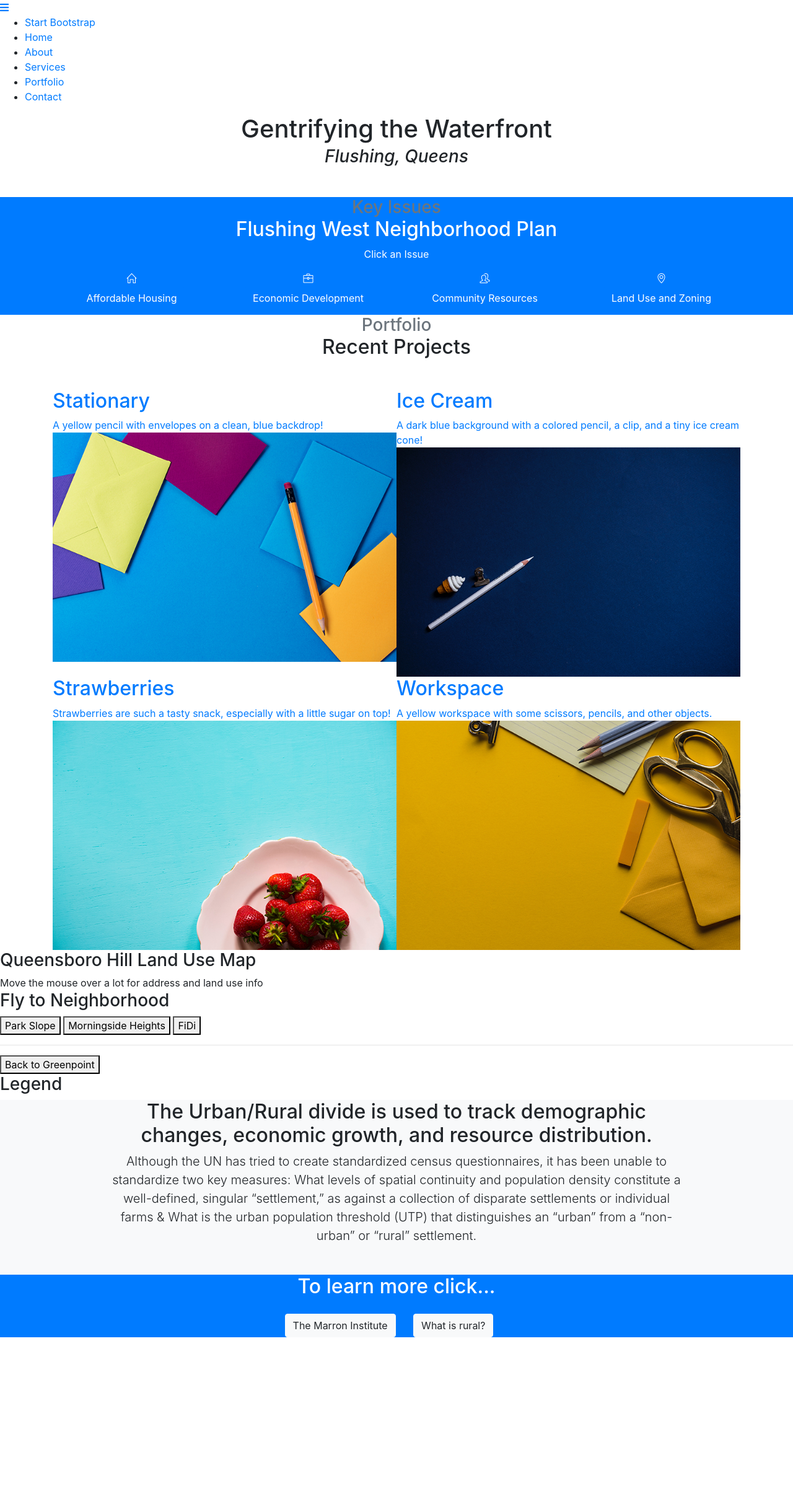
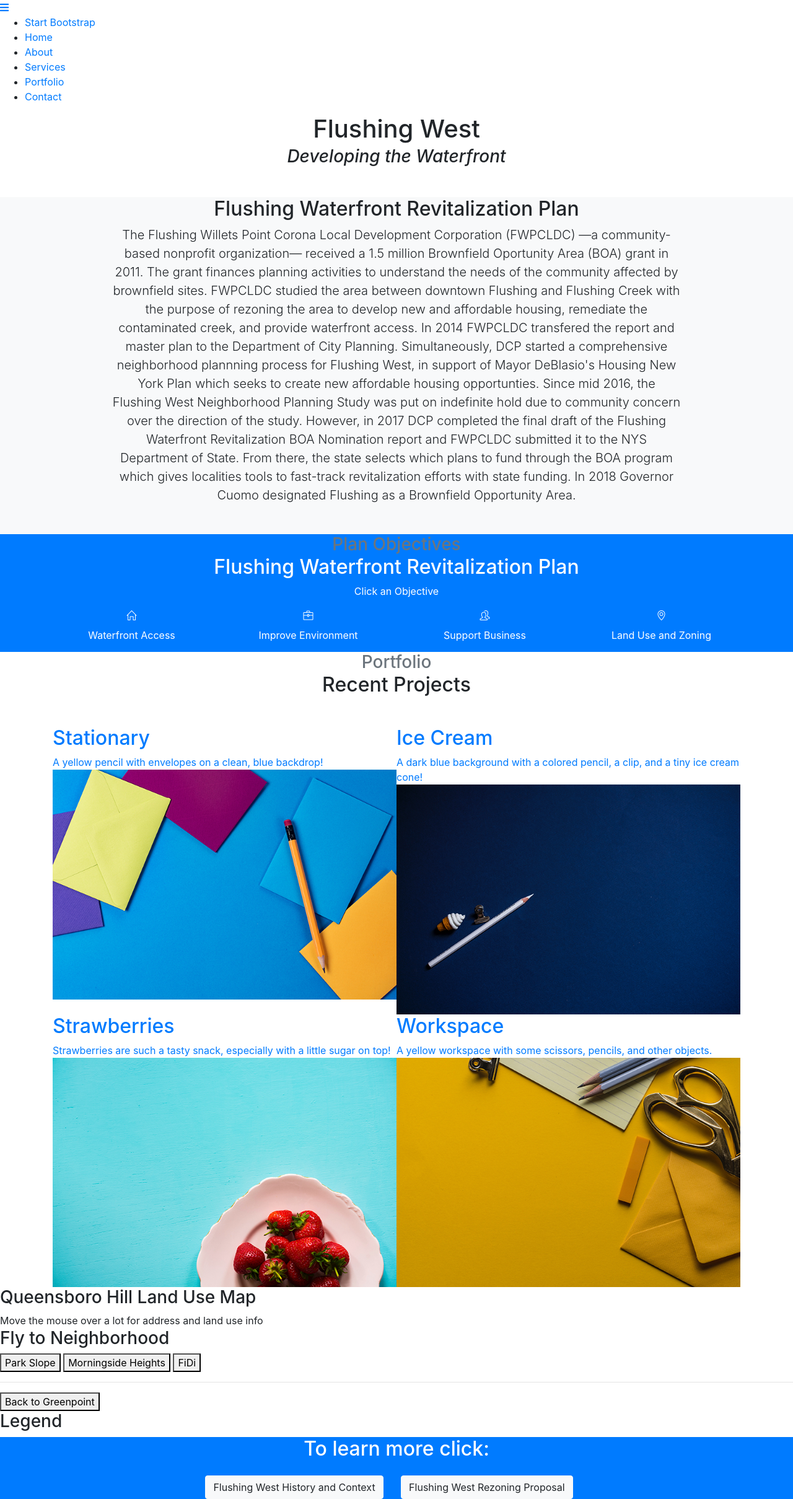
Before and after one commit to nat-gomez/final-2019, a website with bundled scripts: page index.html in a window 1280 px wide. Shown: the whole page at 62% size. Before the commit the page ends 2158 px from the top, so only its background shows below. Built offline with nearby package versions, Linux system fonts and the light colour scheme.

Commit message:
updated "about" and "services"

```diff
--- a/index.html
+++ b/index.html
@@ -55,24 +55,45 @@
   <!-- Header -->
   <header class="masthead d-flex">
     <div class="container text-center my-auto">
-      <h1 class="mb-1">Gentrifying the Waterfront</h1>
+      <h1 class="mb-1">Flushing West</h1>
       <h3 class="mb-5">
-        <em>Flushing, Queens</em>
+        <em>Developing the Waterfront</em>
       </h3>
       <!--<a class="btn btn-dark btn-xl js-scroll-trigger" href="#services">What We Offer</a> -->
     </div>
     <div class="overlay"></div>
   </header>
 
+  <!-- About -->
+  <section class="content-section bg-light" id="about">
+    <div class="container text-center">
+      <div class="row">
+        <div class="col-lg-10 mx-auto">
+          <h2>Flushing Waterfront Revitalization Plan</h2>
+          <p class="lead mb-5"> The Flushing Willets Point Corona Local Development Corporation (FWPCLDC) —a community-based nonprofit organization— received a 1.5 million Brownfield Oportunity Area (BOA) grant in 2011.
+            The grant finances planning activities to understand the needs of the community affected by brownfield sites.
+            FWPCLDC studied the area between downtown Flushing and Flushing Creek with the purpose of rezoning the area to develop new and affordable housing, remediate the contaminated creek, and provide waterfront access.
+            In 2014 FWPCLDC transfered the report and master plan to the Department of City Planning.
+            Simultaneously, DCP started a comprehensive neighborhood plannning process for Flushing West, in support of Mayor DeBlasio's Housing New York Plan which seeks to create new affordable housing opportunties.
+            Since mid 2016, the Flushing West Neighborhood Planning Study was put on indefinite hold due to community concern over the direction of the study.
+            However, in 2017 DCP completed the final draft of the Flushing Waterfront Revitalization BOA Nomination report and FWPCLDC submitted it to the NYS Department of State.
+            From there, the state selects which plans to fund through the BOA program which gives localities tools to fast-track revitalization efforts with state funding.
+            In 2018 Governor Cuomo designated Flushing as a Brownfield Opportunity Area.
+          <!-- <a class="btn btn-primary btn-xl js-scroll-trigger" href="#about">Find Out More</a> -->
+        </div>
+      </div>
+    </div>
+  </section>
+
   <!-- Services -->
   <!-- services=global definitions -->
   <section class="content-section bg-primary text-white text-center" id="services">
     <div class="container">
       <div class="content-section-heading">
-        <h3 class="text-secondary mb-0">Key Issues</h3>
-        <h2 >Flushing West Neighborhood Plan</h2>
+        <h3 class="text-secondary mb-0">Plan Objectives</h3>
+        <h2 >Flushing Waterfront Revitalization Plan</h2>
       </div>
-      <p> Click an Issue</p>
+      <p> Click an Objective</p>
       <div class="row">
         <div class="col-lg-3 col-md-6 mb-5 mb-lg-0">
           <span class="service-icon rounded-circle mx-auto mb-3">
@@ -80,8 +101,8 @@
           </span>
           <h4>
             <!-- Button trigger modal -->
-            <button type="button" class="btn btn-primary" data-toggle="modal" data-target="#affordableHousingModal">
-              Affordable Housing
+            <button type="button" class="btn btn-primary" data-toggle="modal" data-target="#waterfrontAccessModal">
+              Waterfront Access
             </button>
           </h4>
         </div>
@@ -91,8 +112,8 @@
           </span>
           <h4>
             <!-- Button trigger modal -->
-            <button type="button" class="btn btn-primary" data-toggle="modal" data-target="#economicDevelopmentModal">
-              Economic Development
+            <button type="button" class="btn btn-primary" data-toggle="modal" data-target="#improveEnvironmentModal">
+              Improve Environment
             </button>
           </h4>
         </div>
@@ -102,8 +123,8 @@
           </span>
           <h4>
             <!-- Button trigger modal -->
-            <button type="button" class="btn btn-primary" data-toggle="modal" data-target="#communityDevelopmentModal">
-              Community Resources
+            <button type="button" class="btn btn-primary" data-toggle="modal" data-target="#supportBusinessModal">
+              Support Business
             </button>
           </h4>
         </div>
@@ -227,28 +248,15 @@
   -->
 
 
-  <!-- About I changed the order and put about after services for better visualization
-  ACTUALLY, after im done with the map, I want to put the "consequence" of diff definitions here.
-  Express exactly why this matters-->
-  <section class="content-section bg-light" id="about">
-    <div class="container text-center">
-      <div class="row">
-        <div class="col-lg-10 mx-auto">
-          <h2>The Urban/Rural divide is used to track demographic changes, economic growth, and resource distribution.</h2>
-          <p class="lead mb-5">Although the UN has tried to create standardized census questionnaires, it has been unable to standardize two key measures: What levels of spatial continuity and population density constitute a well-defined, singular “settlement,” as against a collection of disparate settlements or individual farms & What is the urban population threshold (UTP) that distinguishes an “urban” from a “non-urban” or “rural” settlement.
-          <!-- <a class="btn btn-primary btn-xl js-scroll-trigger" href="#about">Find Out More</a> -->
-        </div>
-      </div>
-    </div>
-  </section>
+
 
     <!-- Call to Action I changed this to put it below the map -->
     <section class="content-section bg-primary text-white">
       <div class="container text-center">
-        <h2 class="mb-4">To learn more click...</h2>
+        <h2 class="mb-4">To learn more click:</h2>
         <!-- <a href="https://marroninstitute.nyu.edu/uploads/content/Angel_et_al_Our_Not-So-Urban_World,_revised_on_22_Aug_2018_v2.pdf">The Marron Institute</a></p> -->
-        <a href="https://marroninstitute.nyu.edu/uploads/content/Angel_et_al_Our_Not-So-Urban_World,_revised_on_22_Aug_2018_v2.pdf" class="btn btn-xl btn-light mr-4">The Marron Institute</a>
-        <a href="https://gis-portal.data.census.gov/arcgis/apps/MapSeries/index.html?appid=7a41374f6b03456e9d138cb014711e01" class="btn btn-xl btn-light mr-4">What is rural?</a>
+        <a href="https://www1.nyc.gov/assets/planning/download/pdf/plans-studies/flushing-west/flushing-history-context.pdf" class="btn btn-xl btn-light mr-4">Flushing West History and Context</a>
+        <a href="https://www1.nyc.gov/assets/planning/download/pdf/applicants/env-review/flushing-west/draft_scope.pdf" class="btn btn-xl btn-light mr-4">Flushing West Rezoning Proposal</a>
       </div>
     </section>
 
@@ -281,19 +289,20 @@
     <i class="fas fa-angle-up"></i>
   </a>
 
-  <!-- India Modal (For all the modals below I got my code from https://getbootstrap.com/docs/4.0/components/modal/ )-->
-  <div class="modal fade" id="affordableHousingModal" tabindex="-1" role="dialog" aria-labelledby="exampleModalLabel" aria-hidden="true">
+  <!-- Waterfront Access Modal (For all the modals below I got my code from https://getbootstrap.com/docs/4.0/components/modal/ )-->
+  <div class="modal fade" id="waterfrontAccessModal" tabindex="-1" role="dialog" aria-labelledby="exampleModalLabel" aria-hidden="true">
     <div class="modal-dialog" role="document">
       <div class="modal-content">
         <div class="modal-header">
-          <h5 class="modal-title" id="exampleModalLabel">India's Definition of Urban</h5>
+          <h5 class="modal-title" id="exampleModalLabel">Waterfront Access</h5>
           <button type="button" class="close" data-dismiss="modal" aria-label="Close">
             <span aria-hidden="true">&times;</span>
           </button>
         </div>
         <div class="modal-body">
-          Towns (places with municipal corporation, municipal area committee, town committee, notified area committee or cantonment board); also, all places having 5,000 or more inhabitants, a density of not less than 1,000 persons per square mile or 400 per square kilometre, pronounced urban characteristics and at least three fourths of the adult male population employed in pursuits other than agriculture.
-          <a href="https://unstats.un.org/unsd/demographic/sconcerns/densurb/Defintion_of%20Urban.pdf">Source</a>
+          A chief desire of the community is to create a publicly-accessible, passive recreation destination a long Flushing Creek’s shoreline, as well as to address the lack of local open space within the western portion of Downtown Flushing. A key land use recommendation of the Plan is the creation of a special district to facilitate development that would require additional public access areas on the waterfront and require new projects to provide a new private street network and pedestrian
+          circulation routes to better connect waterfront blocks to upland portions of the Study Area.
+          <a href="https://www.dropbox.com/sh/yeszu7eb3us3rxl/AAB1vKVKjK-RlelJsA11XvGla?dl=0&preview=BOA+REPORT.pdf">Source</a>
         </div>
         <div class="modal-footer">
           <button type="button" class="btn btn-secondary" data-dismiss="modal">Close</button>
@@ -302,19 +311,19 @@
     </div>
   </div>
 
-  <!-- Norway Modal -->
-  <div class="modal fade" id="economicDevelopmentModal" tabindex="-1" role="dialog" aria-labelledby="exampleModalLabel" aria-hidden="true">
+  <!-- Improve Environment Modal -->
+  <div class="modal fade" id="improveEnvironmentModal" tabindex="-1" role="dialog" aria-labelledby="exampleModalLabel" aria-hidden="true">
     <div class="modal-dialog" role="document">
       <div class="modal-content">
         <div class="modal-header">
-          <h5 class="modal-title" id="exampleModalLabel">Norway's Definition of Urban</h5>
+          <h5 class="modal-title" id="exampleModalLabel">Improve Environment</h5>
           <button type="button" class="close" data-dismiss="modal" aria-label="Close">
             <span aria-hidden="true">&times;</span>
           </button>
         </div>
         <div class="modal-body">
-          Localities of 200 or more inhabitants.
-          <a href="https://unstats.un.org/unsd/demographic/sconcerns/densurb/Defintion_of%20Urban.pdf">Source</a>
+          The planning process for this study was organized thorough coordination with numerous City and State agencies to work collaboratively to address environmental challenges associated with developing on the waterfront, including long-term opportunities to improve Flushing Creek’s water quality, and site remediation support to tackle any lingering effects of contamination as a result of the area’s long history of industrial use.
+          <a href="https://www.dropbox.com/sh/yeszu7eb3us3rxl/AAB1vKVKjK-RlelJsA11XvGla?dl=0&preview=BOA+REPORT.pdf">Source</a>
         </div>
         <div class="modal-footer">
           <button type="button" class="btn btn-secondary" data-dismiss="modal">Close</button>
@@ -323,19 +332,19 @@
     </div>
   </div>
 
-  <!-- United States Modal -->
-  <div class="modal fade" id="communityDevelopmentModal" tabindex="-1" role="dialog" aria-labelledby="exampleModalLabel" aria-hidden="true">
+  <!-- Support Business Modal -->
+  <div class="modal fade" id="supportBusinessModal" tabindex="-1" role="dialog" aria-labelledby="exampleModalLabel" aria-hidden="true">
     <div class="modal-dialog" role="document">
       <div class="modal-content">
         <div class="modal-header">
-          <h5 class="modal-title" id="exampleModalLabel">United State's Definition of Urban</h5>
+          <h5 class="modal-title" id="exampleModalLabel">Support Business</h5>
           <button type="button" class="close" data-dismiss="modal" aria-label="Close">
             <span aria-hidden="true">&times;</span>
           </button>
         </div>
         <div class="modal-body">
-          Agglomerations of 2,500 or more inhabitants, generally having population densities of 1,000 persons per square mile or more.
-          <a href="https://unstats.un.org/unsd/demographic/sconcerns/densurb/Defintion_of%20Urban.pdf">Source</a>
+          Downtown Flushing is one of the most active regional retail and hospitality areas in New York City, and it is emerging as a growing office center catering to the region’s spectrum of Asian communities. As it fosters redevelopment of underutilized waterfront sites, the Plan’s recommendations seek to promote the construction of buildings that can house a mix of business uses to expand dynamic commercial activity beyond the current core area of Downtown Flushing.
+          <a href="https://www.dropbox.com/sh/yeszu7eb3us3rxl/AAB1vKVKjK-RlelJsA11XvGla?dl=0&preview=BOA+REPORT.pdf">Source</a>
         </div>
         <div class="modal-footer">
           <button type="button" class="btn btn-secondary" data-dismiss="modal">Close</button>
@@ -349,14 +358,15 @@
     <div class="modal-dialog" role="document">
       <div class="modal-content">
         <div class="modal-header">
-          <h5 class="modal-title" id="exampleModalLabel">Senegal's Definition of Urban</h5>
+          <h5 class="modal-title" id="exampleModalLabel">Landuse and Zoning</h5>
           <button type="button" class="close" data-dismiss="modal" aria-label="Close">
             <span aria-hidden="true">&times;</span>
           </button>
         </div>
         <div class="modal-body">
-          Agglomerations of 10,000 or more inhabitants.
-          <a href="https://unstats.un.org/unsd/demographic/sconcerns/densurb/Defintion_of%20Urban.pdf">Source</a>
+          The Plan seeks to facilitate the development of a vibrant, mixed-use neighborhood that would serve as an extension of Downtown Flushing, but with a distinct waterfront setting and well-designed sidewalks and streets that are safe and inviting for residents, workers and visitors. The Plan would support broadly mixed-use development generally at existing medium densities, but it is also recommended to have a targeted mixed-use rezoning along a portion of the waterfront that would allow
+          new market-rate and affordable housing opportunities and a variety of retail and commercial services to support the Flushing economy. To achieve this vision of a new, vibrant, well-planned extension of Downtown Flushing, the Plan’s recommended land use regulatory strategy consists of a zoning text amendment to create a Special FlushingWaterfront District (SFWD), encompassing the sites lying between the eastern shorefront of Flushing Creek andCollege Point Boulevard.
+          <a href="https://www.dropbox.com/sh/yeszu7eb3us3rxl/AAB1vKVKjK-RlelJsA11XvGla?dl=0&preview=BOA+REPORT.pdf">Source</a>
         </div>
         <div class="modal-footer">
           <button type="button" class="btn btn-secondary" data-dismiss="modal">Close</button>
```
